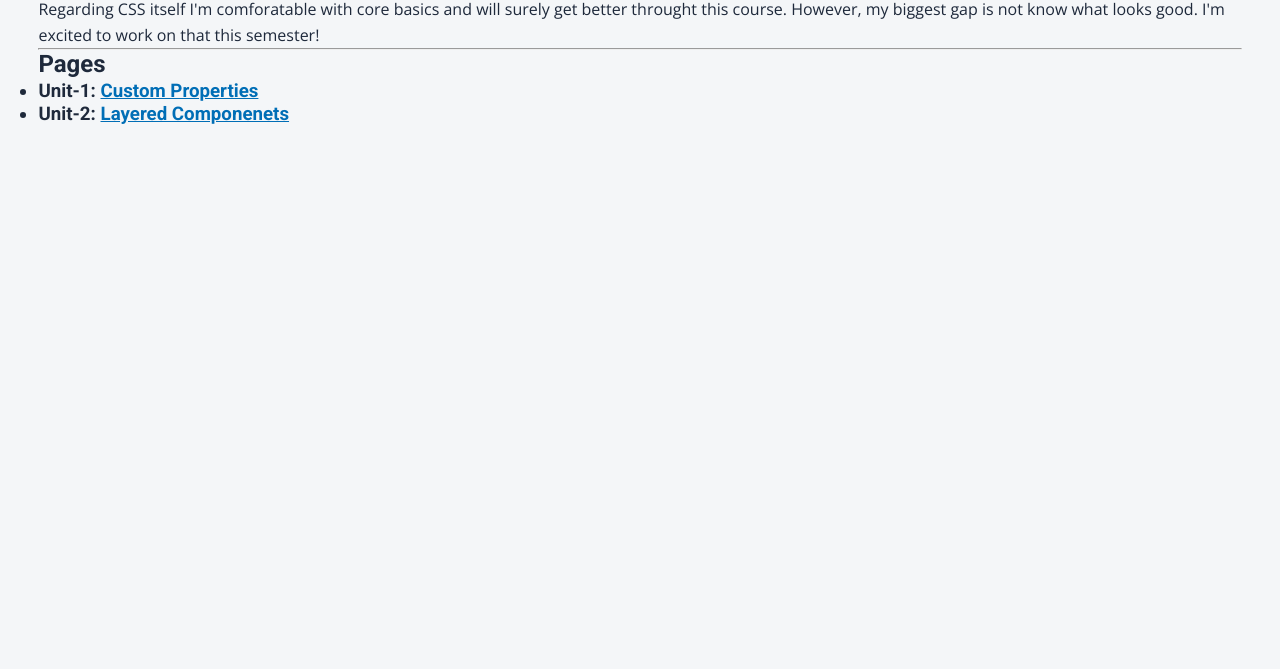
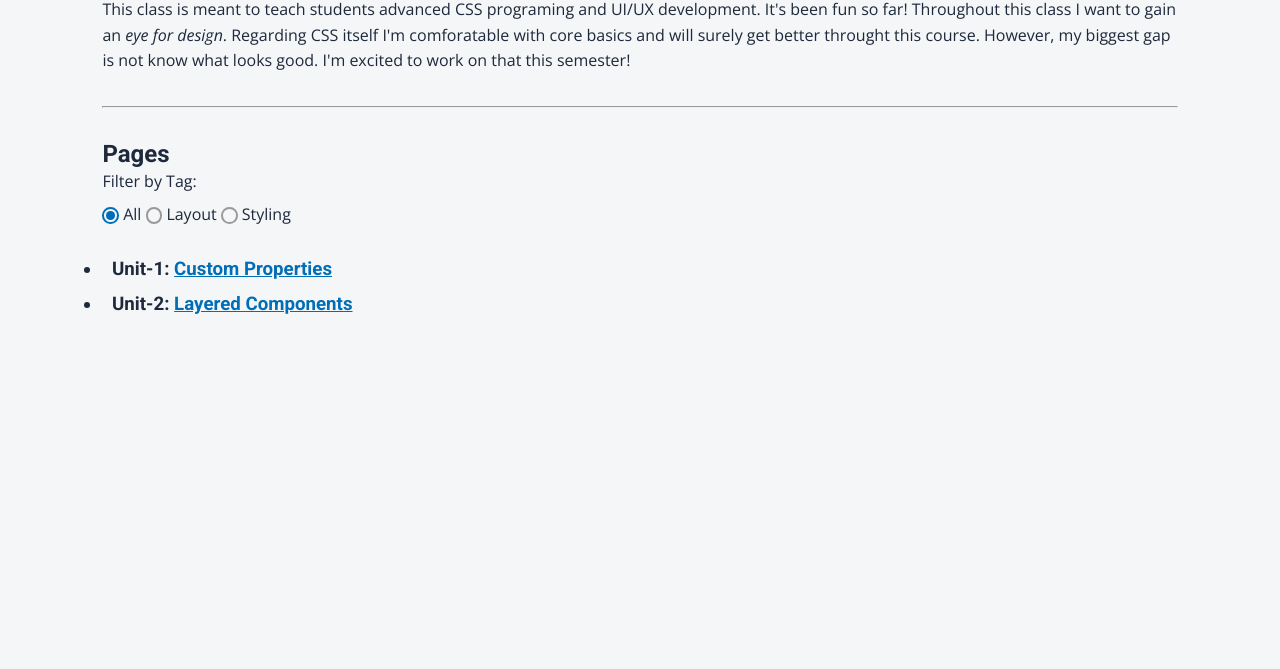
Before and after one commit to caleb-wo/wdd331-portfolio, a website built with Parcel: page index.html in a window 1280 px wide. Shown: the part 131-800 px from the top of the page. Built offline with nearby package versions, Linux system fonts and the light colour scheme.

Commit message:
Built site.

```diff
--- a/css/base/elements.css
+++ b/css/base/elements.css
@@ -1,4 +1,3 @@
-
 body {
   font-family: var(--font-body);
   color: var(--color-text);
@@ -15,7 +14,17 @@ a {
   }
 }
 
-h1, h2, h3, h4, h5, h6 {
+hr {
+  margin-inline: 0;
+  margin-block: var(--space-lg);
+}
+
+h1,
+h2,
+h3,
+h4,
+h5,
+h6 {
   font-family: var(--font-heading);
   line-height: 1.2;
 }
--- /dev/null
+++ b/css/components/page-container.css
@@ -0,0 +1,43 @@
+.page-container:has(input[value="layout"]:checked) li[data-tag~="layout"],
+.page-container:has(input[value="styling"]:checked) li[data-tag~="styling"] {
+  background-color: var(--color-highlight);
+  border-radius: 20px;
+  border: 2px dotted var(--color-highlight-border);
+}
+
+.tag-filters {
+  padding: var(--space-sm);
+  padding-left: 0;
+  margin-bottom: var(--space-md);
+  border: none;
+
+  input[type="radio"] {
+    appearance: none;
+    -webkit-appearance: none;
+    width: 1.25em;
+    height: 1.25em;
+    border: 2px solid #999;
+    border-radius: 50%;
+    display: inline-grid;
+    place-content: center;
+    cursor: pointer;
+  }
+
+  input[type="radio"]::before {
+    content: "";
+    width: 0.65em;
+    height: 0.65em;
+    border-radius: 50%;
+    transform: scale(0);
+    transition: transform 0.15s ease-in-out;
+    background: var(--color-primary);
+  }
+
+  input[type="radio"]:checked::before {
+    transform: scale(1);
+  }
+
+  input[type="radio"]:checked {
+    border-color: var(--color-primary);
+  }
+}
--- /dev/null
+++ b/css/components/page-list.css
@@ -0,0 +1,5 @@
+.page-list li {
+  padding: 0.35rem 0.6rem;
+  border-radius: 4px;
+  transition: background-color 0.2s ease;
+}
--- /dev/null
+++ b/css/layout/page-margins.css
@@ -0,0 +1,4 @@
+main {
+  margin-inline: clamp(1rem, 5vw, 4rem);
+  margin-block: 0;
+}
--- a/css/main.css
+++ b/css/main.css
@@ -8,10 +8,9 @@
 @import url('base/reset.css') layer(base);
 @import url('base/elements.css') layer(base);
 
-/* Layout */
-/* @import url('layout/[NAME].css') layer(layout); */
-/* Components */
-/* @import url('components/[NAME].css') layer(components); */
+@import url('layout/page-margins.css') layer(layout);
+@import url('components/page-list.css') layer(components);
+@import url('components/page-container.css') layer(components);
 
 /* Utilities */
 @import url('utilities/utilities.css') layer(utilities);
--- a/css/tokens/colors.css
+++ b/css/tokens/colors.css
@@ -1,6 +1,8 @@
 :root {
-    --color-bg: #f4f6f8;
-    --color-text: #1e293b;
-    --color-primary: #006eb6;
-    --color-primary-hover: #004f7f;
+  --color-bg: #f4f6f8;
+  --color-text: #1e293b;
+  --color-primary: #006eb6;
+  --color-primary-hover: #004f7f;
+  --color-highlight: color-mix(in srgb, var(--color-primary) 12%, white);
+  --color-highlight-border: color-mix(in srgb, var(--color-primary) 35%, white);
 }
--- a/index.html
+++ b/index.html
@@ -6,10 +6,13 @@
     <title>Portfolio</title>
     <link rel="preconnect" href="https://fonts.googleapis.com">
     <link rel="preconnect" href="https://fonts.gstatic.com" crossorigin>
-   <link href="https://fonts.googleapis.com/css2?family=Open+Sans:ital,wght@0,300..800;1,300..800&family=Roboto:ital,wght@0,100..900;1,100..900&display=swap" rel="stylesheet">
+    <link
+      href="https://fonts.googleapis.com/css2?family=Open+Sans:ital,wght@0,300..800;1,300..800&family=Roboto:ital,wght@0,100..900;1,100..900&display=swap"
+      rel="stylesheet">
     <link rel="stylesheet" href="dist/styles.css">
   </head>
   <body>
+    <main>
       <header></header>
       <h1>WDD 331R</h1>
       <div id="introduction">
@@ -17,9 +20,29 @@
         <p>This class is meant to teach students advanced CSS programing and UI/UX development. It's been fun so far! Throughout this class I want to gain an <i>eye for design</i>. Regarding CSS itself I'm comforatable with core basics and will surely get better throught this course. However, my biggest gap is not know what looks good. I'm excited to work on that this semester!</p>
       </div>
       <hr>
-   <ul><h2>Pages</h2>
-      <li><h3>Unit-1: <a href="./units/unit-1/custom-properties/index.html">Custom Properties</a></h3></li>
-      <li><h3>Unit-2: <a href="./units/unit-2/layered-components/index.html">Layered Componenets</a></h3></li>
+      <div class="page-container">
+        <h2>Pages</h2>
+        <fieldset class="tag-filters">
+          <legend>Filter by Tag:</legend>
+          <label>
+            <input type="radio" name="tag-filter" value="all" checked> All
+          </label>
+          <label>
+            <input type="radio" name="tag-filter" value="layout"> Layout
+          </label>
+          <label>
+            <input type="radio" name="tag-filter" value="styling"> Styling
+          </label>
+        </fieldset>
+        <ul class="page-list">
+          <li data-tag="styling">
+            <h3>Unit-1: <a href="./units/unit-1/custom-properties/index.html">Custom Properties</a></h3>
+          </li>
+          <li data-tag="layout">
+            <h3>Unit-2: <a href="./units/unit-2/layered-components/index.html">Layered Components</a></h3>
+          </li>
         </ul>
+      </div>
+    </main>
   </body>
 </html>
--- a/package.json
+++ b/package.json
@@ -4,7 +4,8 @@
   "description": "Portfolio site for BYU–I class WDD331: Advanced CSS.",
   "source": "index.html",
   "scripts": {
-    "build": "lightningcss --bundle --minify --targets \">= 0.25%\" css/main.css -o dist/styles.css"
+    "build": "lightningcss --bundle --minify --targets \">= 0.25%\" css/main.css -o dist/styles.css",
+    "reload": "parcel"
   },
   "keywords": [],
   "author": "Caleb Wolfe",
```
Also changed, not shown: css/tokens/variables.css (+5 -5 lines), css/base/reset.css (indentation only), css/utilities/utilities.css (indentation only), dist/index.html (added), dist/styles.css, dist/units/unit-1/custom-properties/index.html (added), dist/units/unit-2/layered-components/index.html (added), 12 other files. Lines whose indentation alone changed are shown as unchanged.
